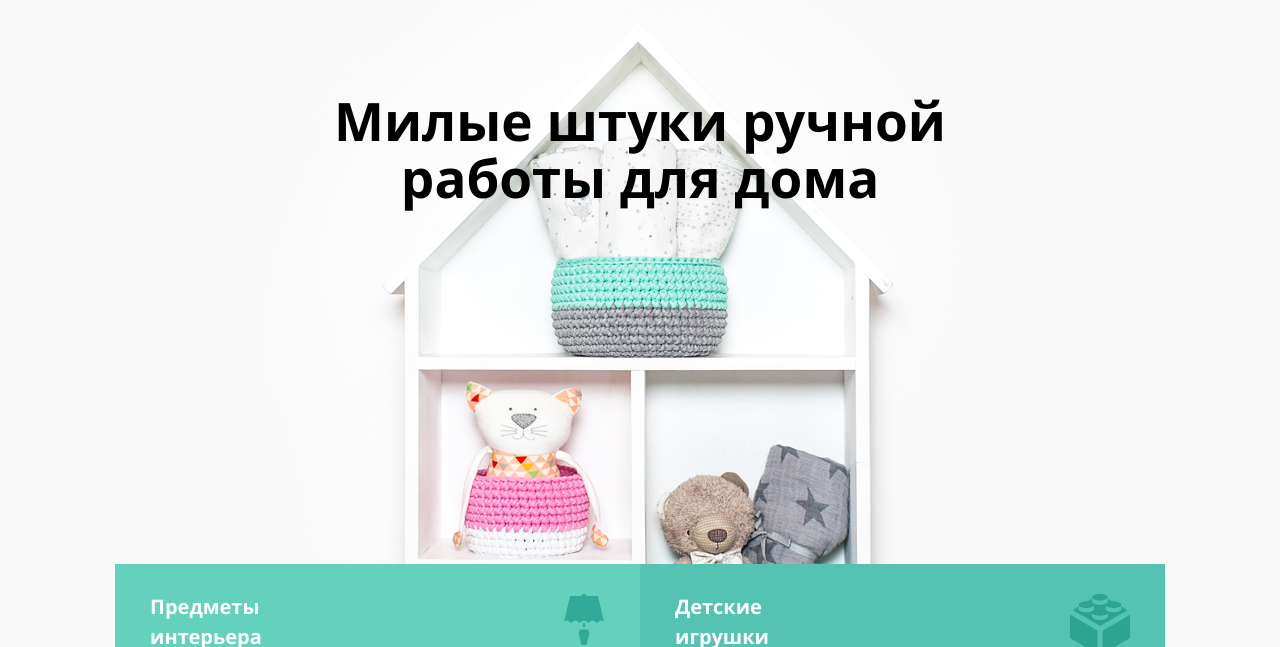
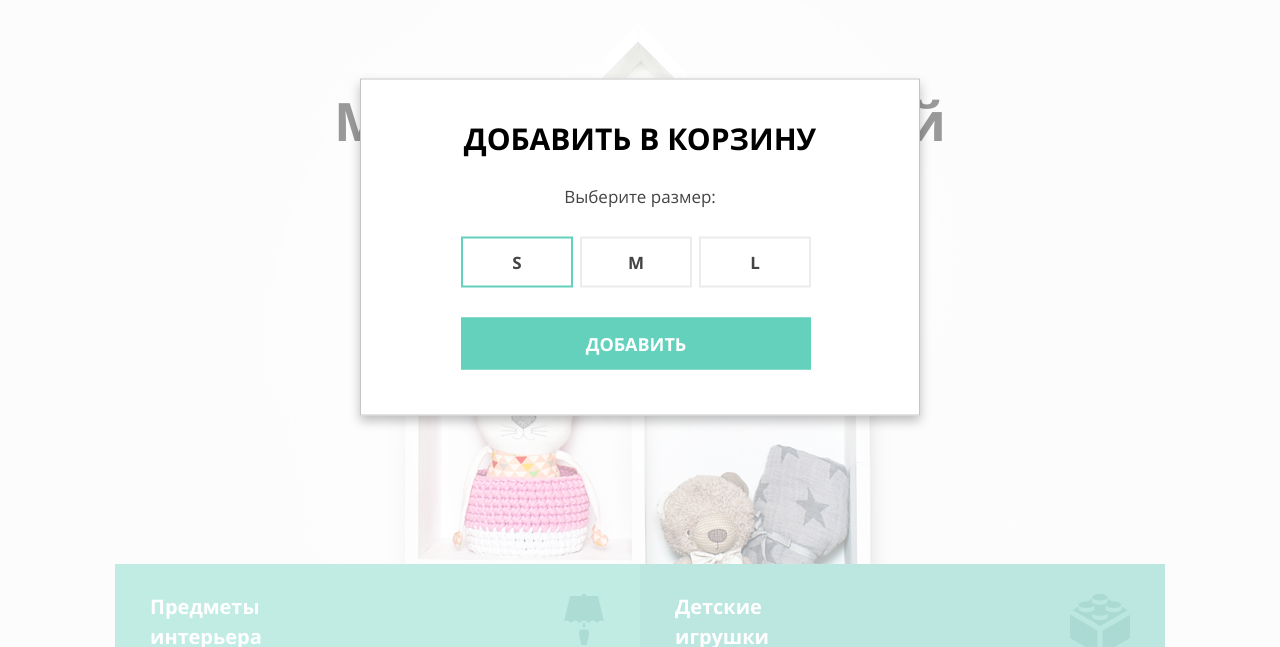
Before and after one commit to VAnastasia/mishka-source, a website: page source/index.html in a window 1280 px wide. Both pictures are taken after a click on the link "ЗАКАЗАТЬ". Shown: the part 153-800 px from the top of the page. Drawn offline with nearby package versions, Linux system fonts and the light colour scheme; files that its build step writes are made by us from their sources.

Commit message:
Модалка на главной и в каталоге

```diff
--- a/source/index.html
+++ b/source/index.html
@@ -228,7 +228,7 @@
       </div>
       </div>
     </footer>
-    <section class="modal">
+    <section class="modal modal--hidden">
       <h2 class="modal__title">Добавить в корзину</h2>
       <p class="modal__description">Выберите размер:</p>
       <form class="modal__form" action="https://echo.htmlacademy.ru" method="POST">
@@ -249,6 +249,8 @@
         <button class="button modal__button" type="submit">Добавить</button>
       </form>
     </section>
-  <script src="js/menu-mobile.js"></script>
+    <div class="modal__background"></div>
+    <script src="js/menu-mobile.js"></script>
+    <script src=js/modal-index.js></script>
   </body>
 </html>
--- /dev/null
+++ b/source/js/modal-index.js
@@ -0,0 +1,19 @@
+var buttonOrder = document.querySelector('.top-product__order');
+var modal = document.querySelector('.modal');
+var buttonModal = document.querySelector('.modal__form');
+var bgModal = document.querySelector('.modal__background');
+
+buttonOrder.addEventListener('click', function() {
+  if (modal.classList.contains('modal--hidden')) {
+    modal.classList.remove('modal--hidden');
+  }
+});
+
+buttonModal.addEventListener('submit', function(evt) {
+  evt.preventDefault();
+  modal.classList.add('modal--hidden');
+});
+
+bgModal.addEventListener('click', function() {
+  modal.classList.add('modal--hidden');
+});
--- a/source/sass/base.scss
+++ b/source/sass/base.scss
@@ -1,4 +1,5 @@
 body {
+  position: relative;
   min-width: $width-mobile;
   padding: 0;
   margin: 0;
--- a/source/sass/blocks/modal.scss
+++ b/source/sass/blocks/modal.scss
@@ -1,4 +1,7 @@
 .modal {
+  position: fixed;
+  top: 50%;
+  left: 50%;
   width: 320px;
   box-sizing: border-box;
   margin: 0 auto;
@@ -6,6 +9,26 @@
   box-shadow: 0 5px 10px rgba(0, 1, 1, 0.25);
   border: 1px solid #c6c6c6;
   background-color: $color-white;
+  z-index: 12;
+  transform: translate(-50%, -50%);
+}
+
+.modal--hidden {
+  display: none;
+}
+
+.modal__background {
+  width: 100%;
+  height: 100vh;
+  position: fixed;
+  top: 0;
+  left: 0;
+  background-color: rgba($color: $color-white, $alpha: 0.6);
+  z-index: 10;
+}
+
+.modal--hidden + .modal__background {
+  display: none;
 }
 
 .modal__title {
```
Also changed, not shown: source/catalog.html (+4 -2 lines), source/js/modal-catalog.js (added, +21 -0 lines).
